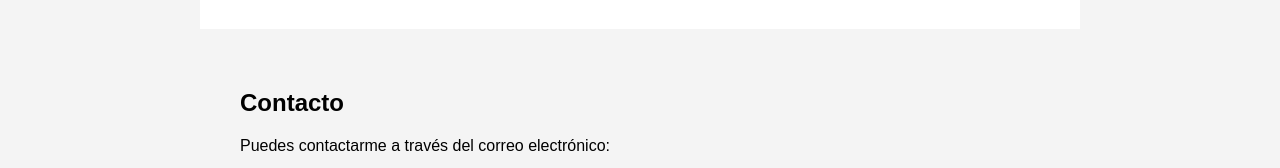
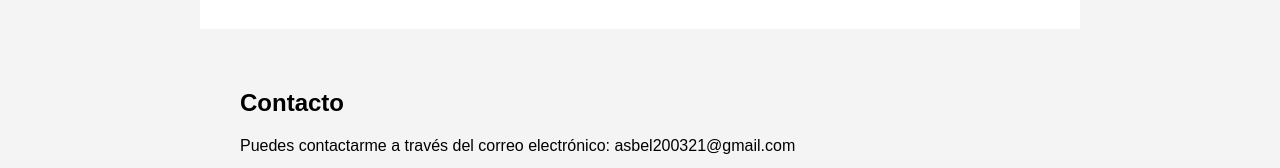
Before and after one commit to IngAsbelRamirez/IngAsbelRamirez.github.io, a plain HTML site: page index.html in a window 1280 px wide. Shown: the part 1300-1468 px from the top of the page. Drawn offline with Linux system fonts and the light colour scheme.

Commit message:
Update index.html

```diff
--- a/index.html
+++ b/index.html
@@ -78,8 +78,8 @@
 
     <section id="contact">
         <h2>Contacto</h2>
-        <p>Puedes contactarme a través del correo electrónico: <a
-                href="mailto:tuemail@example.com"></a></p>
+        <p>Puedes contactarme a través del correo electrónico: asbel200321@gmail.com <a
+                href="mailto:asbel200321@gmail.com"></a></p>
         <section id="map-and-content">
             <div class="content">
                 <h2>Ubicación</h2>
```
